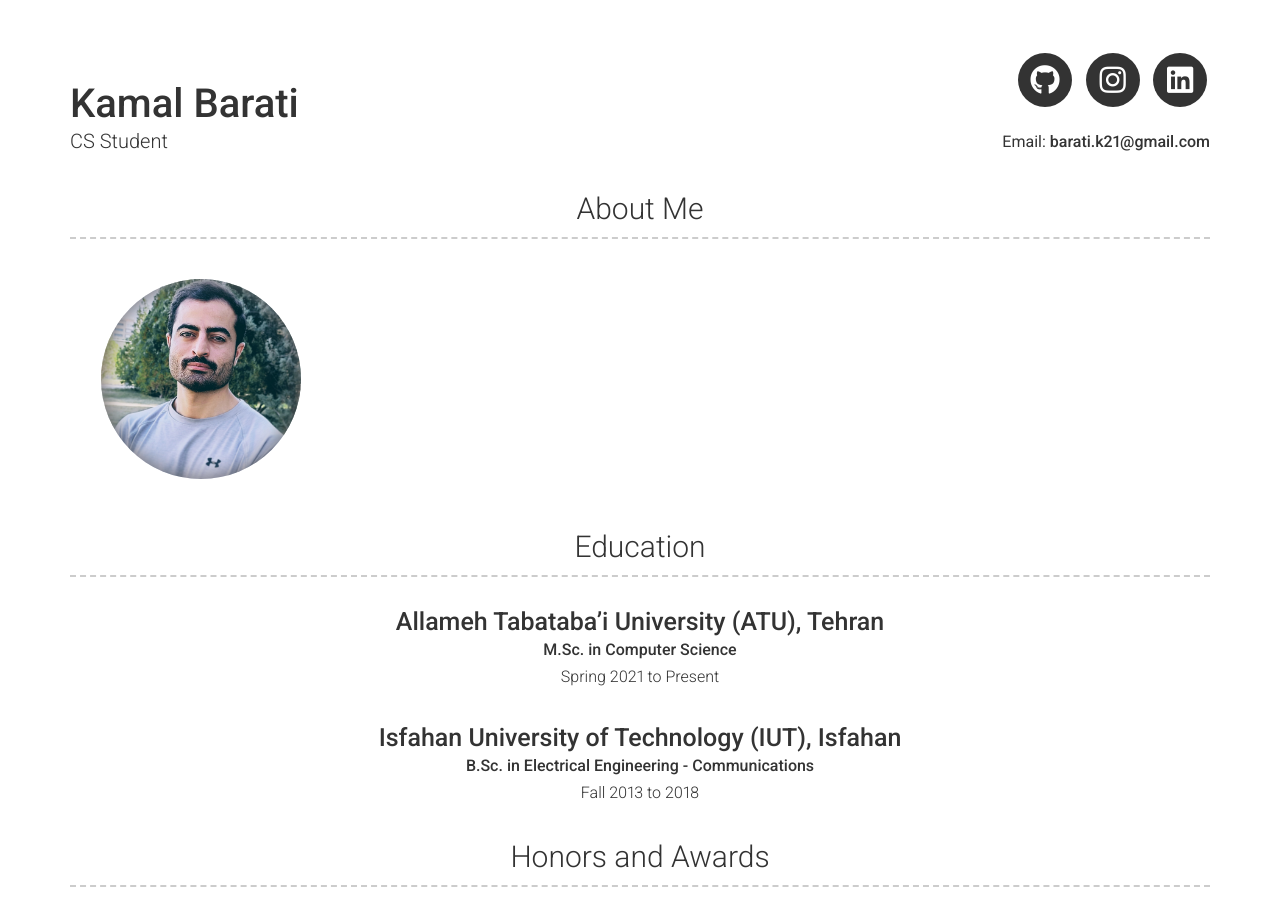
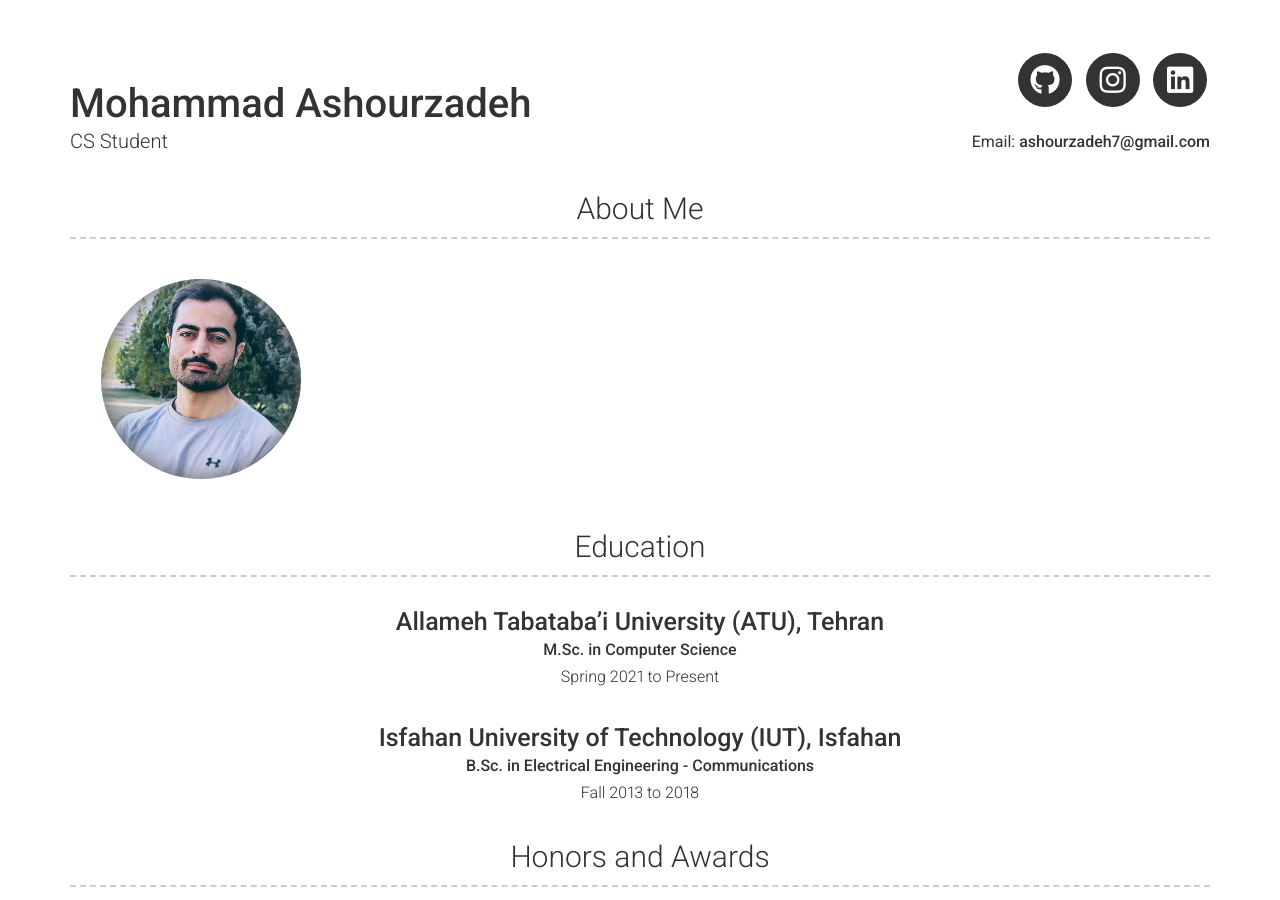
Before and after one commit to ashourzadeh7/ashourzadeh7.github.io, a Jekyll site: the page built from index.md, in a window 1280 px wide and 900 px high. Built offline with Jekyll 4.4.1, drawn with Linux system fonts in a browser that asks for light colours; nearby versions of some CDN libraries; some of the changed text lies outside the part shown.

Commit message:
Update _config.yml

```diff
--- a/_config.yml
+++ b/_config.yml
@@ -1,14 +1,14 @@
 # Site
-repository: KamalBarati/KamalBarati.github.io.
+repository: ashourzadeh7/ashourzadeh7.github.io.
 # favicon: Directory of your favicon (eg. images/favicon.ico)(optional)
 
 # Content configuration version
 version: 2
 
 # Personal info
-name: Kamal Barati
+name: Mohammad Ashourzadeh
 title: CS Student
-email: barati.k21@gmail.com
+email: ashourzadeh7@gmail.com
 # email_title: Email (Email title override)
 # phone: Your phone number (optional)
 # phone_title: Phone (Phone title override)
```
